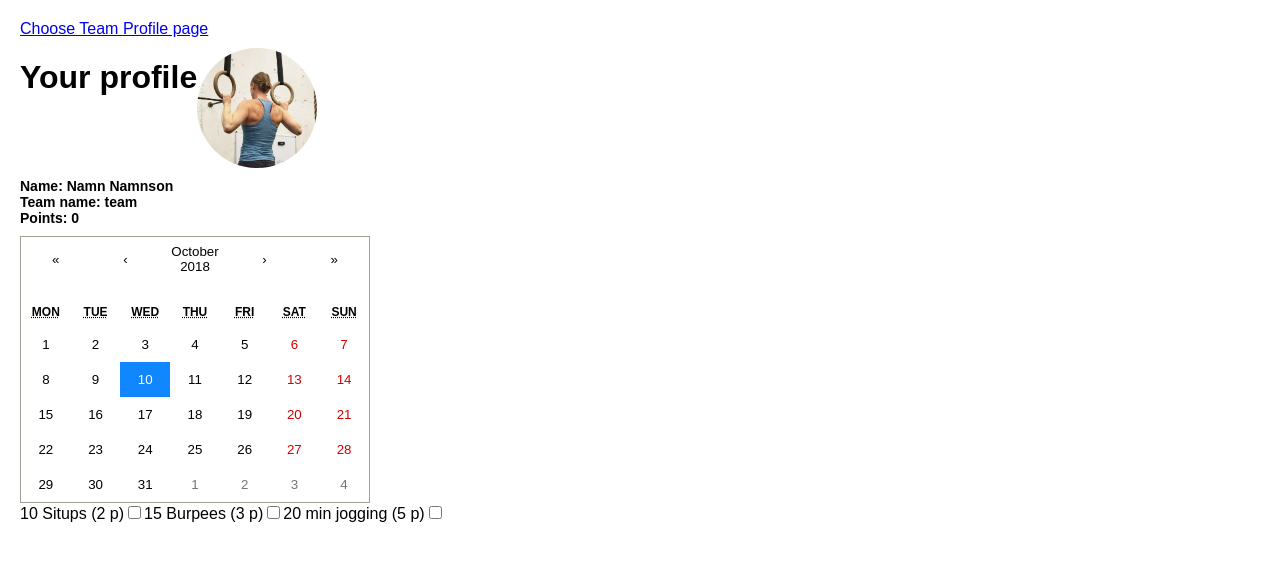
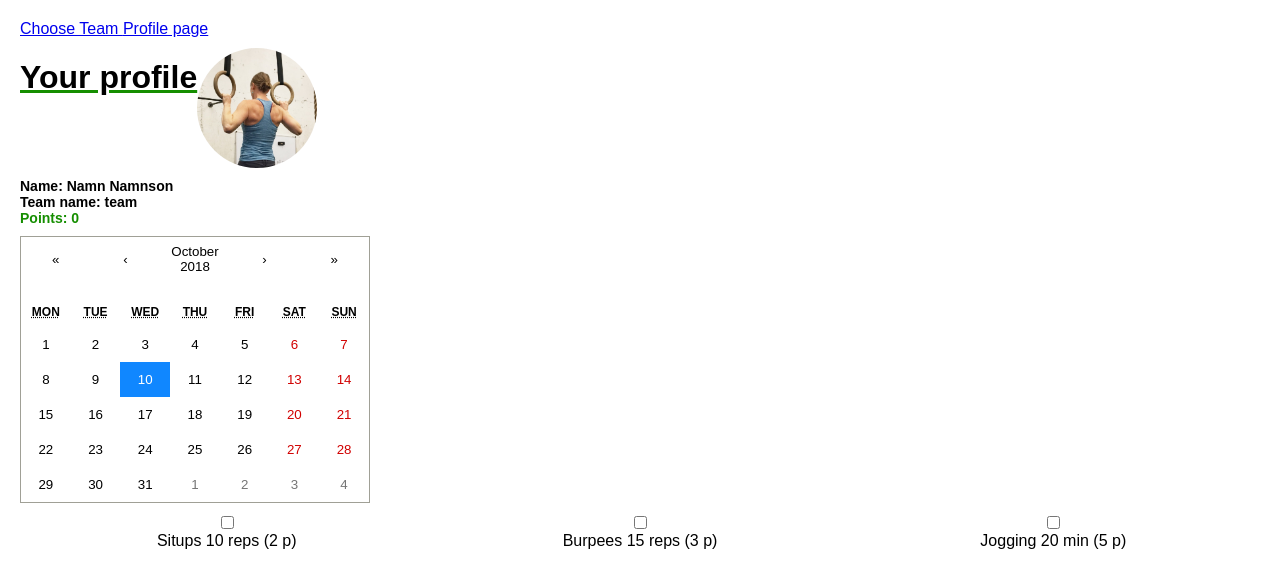
Before and after one commit to hannahhellwig/workout-tracker, a React app in the folder code/: page /profile in a window 1280 px wide. Both pictures are taken after a click on the button "10". Built offline with nearby package versions, Linux system fonts and the light colour scheme.

Commit message:
added styling on profile page

```diff
--- a/code/src/components/chooseTeamPage/chooseTeamPage.scss
+++ b/code/src/components/chooseTeamPage/chooseTeamPage.scss
@@ -42,7 +42,7 @@ button {
     font-size: 14px;
     background: transparent;
     border: 0;
-    border-bottom: 1px solid #222;
+    border-bottom: 1px solid #158e00;
     outline: none;
   }
 
--- a/code/src/components/profilePage/exerciseForm.js
+++ b/code/src/components/profilePage/exerciseForm.js
@@ -38,18 +38,18 @@ class ExerciseForm extends React.Component {
 
     return (
       <div>
-        <form>
+        <form className="dailyExercises">
           <label>
-            10 Situps (2 p)
             <input type="checkbox" checked={this.updateChecked} value="2p" onChange={this.updateTwoPoints} />
+            Situps 10 reps (2 p)
           </label>
           <label>
-            15 Burpees (3 p)
             <input type="checkbox" value="3p" onChange={this.updateThreePoints} />
+            Burpees 15 reps (3 p)
           </label>
           <label>
-            20 min jogging (5 p)
             <input type="checkbox" value="5p" onChange={this.updateFivePoints} />
+            Jogging 20 min (5 p)
           </label>
         </form>
       </div>
--- a/code/src/components/profilePage/profilePage.js
+++ b/code/src/components/profilePage/profilePage.js
@@ -40,14 +40,14 @@ class ProfilePage extends React.Component {
   render() {
     return (
       <div>
-        <div className="profileInfoHeader">
+        <div className="profileInfoHeader underline">
           <h1>Your profile</h1>
           <img src="./images/user-image.jpeg" alt="user" />
         </div>
         <div className="profileInfo">
           <h2> Name: Namn Namnson</h2>
           <h2>Team name: team</h2>
-          <h2>Points: {this.state.score}</h2>
+          <h2 className="points">Points: {this.state.score}</h2>
         </div>
         <Calendar
           onClickDay={this.onChange} />
--- a/code/src/components/profilePage/profilePage.scss
+++ b/code/src/components/profilePage/profilePage.scss
@@ -8,9 +8,18 @@
 //   background-color: pink;
 // }
 
+.body{
+  width: 100%;
+}
+
 .profileInfoHeader{
   display: flex;
   flex-direction: row;
+
+  h1{
+    text-decoration: underline #158e00;
+  }
+
   img{
     margin: 10px 0;
     width: 120px;
@@ -28,4 +37,22 @@
     font-size: 14px;
     margin: 0;
   }
+
+  .points{
+    color: #158e00;
+  }
 }
+
+.dailyExercises{
+  display: flex;
+  flex-direction: row;
+  justify-content: center;
+  padding: 10px 0;
+  label{
+    display: flex;
+    flex-flow: column;
+    align-items: center;
+    width: 33.33%;
+    text-align: center;
+  }
+}
```
Also changed, not shown: code/icon.png (added), code/manifest.json (added), 3 other files.
